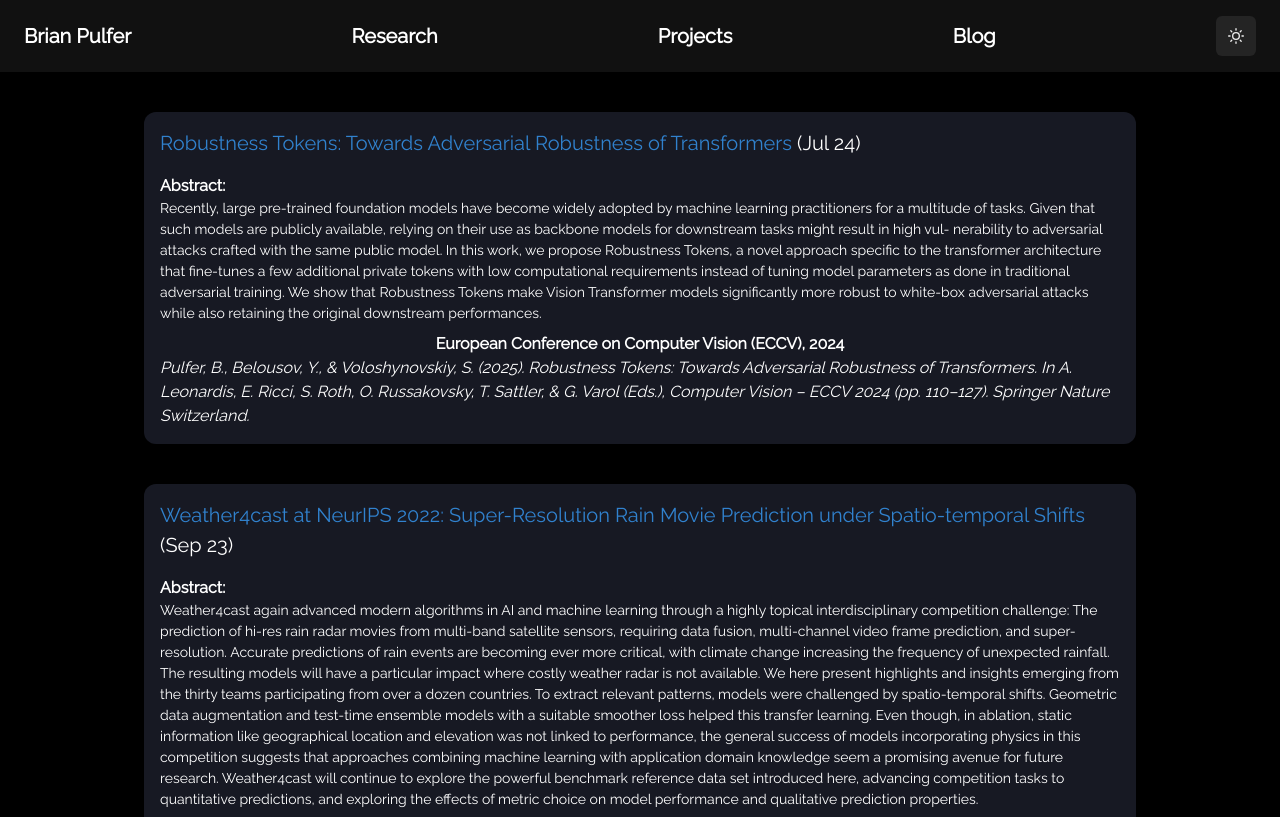
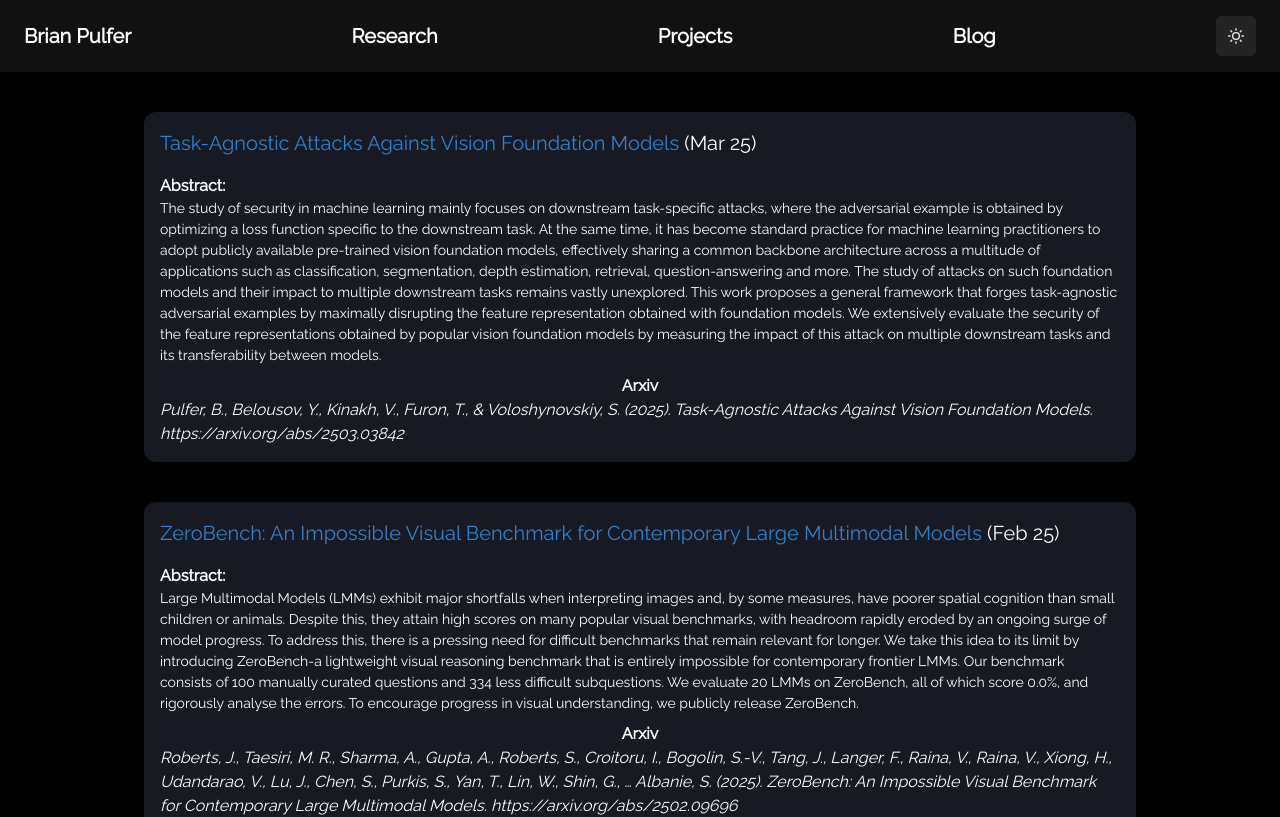
Before and after one commit to BrianPulfer/website, a Next.js app: page /research in a window 1280 px wide. Shown: the top 817 px of the page. Built offline with nearby package versions, Linux system fonts and the light colour scheme.

Commit message:
Added recent publications.

```diff
--- a/src/pages/index.tsx
+++ b/src/pages/index.tsx
@@ -33,8 +33,14 @@ export default function Home (): JSX.Element {
         News 🗞️
       </Text>
       <Box className='flex flex-col space-y-4'>
+        <News title={'March 2025'}>
+          📃 Our paper <Link textColor={'blue.500'} href={'https://arxiv.org/abs/2503.03842'}>Task-Agnostic Attacks Against Vision Foundation Models</Link> is now available on ArXiv.
+        </News>
+        <News title={'February 2025'}>
+          📃 I contributed as part of the red team for <Link textColor={'blue.500'} href={'https://arxiv.org/abs/2502.09696'}>ZeroBench: An Impossible Visual Benchmark for Contemporary Large Multimodal Models</Link>.
+        </News>
         <News title={'July 2024'}>
-          📃 Our paper <i>Robustness Tokens: Towards Adversarial Robustness for Transformers</i> (deep double blind) has been accepted for publication at the <Link textColor={'blue.500'} href={'https://eccv2024.ecva.net/'}>European Conference on Computer Vision (ECCV) 2024.</Link>.
+          📃 Our paper <Link textColor={'blue.500'} href={'https://link.springer.com/chapter/10.1007/978-3-031-73202-7_7'}>Robustness Tokens: Towards Adversarial Robustness for Transformers</Link> (deep double blind) has been accepted for publication at the <Link textColor={'blue.500'} href={'https://eccv2024.ecva.net/'}>European Conference on Computer Vision (ECCV) 2024.</Link>.
         </News>
         <News title={'September 2023'}>
           🥇 My team and I won the Migros workshop at the <Link textColor={'blue.500'} href={'https://hackzurich.com/'}>HackZurich 2023</Link> hackathon. <Link textColor={'blue.500'} href={'/blog/hackzurich23'}>Read the blog post</Link>.
--- a/src/pages/research/index.tsx
+++ b/src/pages/research/index.tsx
@@ -9,6 +9,37 @@ export default function Publications (): JSX.Element {
   return (
       <>
           <Head><title>Research</title></Head>
+
+          <Publication>
+              <PublicationTitle className={'mb-4'}>
+                <Link textColor={'blue.500'} href='https://arxiv.org/abs/2503.03842'>Task-Agnostic Attacks Against Vision Foundation Models</Link> (Mar 25)
+              </PublicationTitle>
+              <PublicationAbstract>
+                The study of security in machine learning mainly focuses on downstream task-specific attacks, where the adversarial example is obtained by optimizing a loss function specific to the downstream task. At the same time, it has become standard practice for machine learning practitioners to adopt publicly available pre-trained vision foundation models, effectively sharing a common backbone architecture across a multitude of applications such as classification, segmentation, depth estimation, retrieval, question-answering and more. The study of attacks on such foundation models and their impact to multiple downstream tasks remains vastly unexplored. This work proposes a general framework that forges task-agnostic adversarial examples by maximally disrupting the feature representation obtained with foundation models. We extensively evaluate the security of the feature representations obtained by popular vision foundation models by measuring the impact of this attack on multiple downstream tasks and its transferability between models.
+              </PublicationAbstract>
+              <PublicationVenue className={'mt-2'}>
+                Arxiv
+              </PublicationVenue>
+              <PublicationCitation>
+                Pulfer, B., Belousov, Y., Kinakh, V., Furon, T., & Voloshynovskiy, S. (2025). Task-Agnostic Attacks Against Vision Foundation Models. https://arxiv.org/abs/2503.03842
+              </PublicationCitation>
+          </Publication>
+
+          <Publication>
+              <PublicationTitle className={'mb-4'}>
+                <Link textColor={'blue.500'} href='https://arxiv.org/abs/2502.09696'>ZeroBench: An Impossible Visual Benchmark for Contemporary Large Multimodal Models</Link> (Feb 25)
+              </PublicationTitle>
+              <PublicationAbstract>
+              Large Multimodal Models (LMMs) exhibit major shortfalls when interpreting images and, by some measures, have poorer spatial cognition than small children or animals. Despite this, they attain high scores on many popular visual benchmarks, with headroom rapidly eroded by an ongoing surge of model progress. To address this, there is a pressing need for difficult benchmarks that remain relevant for longer. We take this idea to its limit by introducing ZeroBench-a lightweight visual reasoning benchmark that is entirely impossible for contemporary frontier LMMs. Our benchmark consists of 100 manually curated questions and 334 less difficult subquestions. We evaluate 20 LMMs on ZeroBench, all of which score 0.0%, and rigorously analyse the errors. To encourage progress in visual understanding, we publicly release ZeroBench.
+             </PublicationAbstract>
+              <PublicationVenue className={'mt-2'}>
+                Arxiv
+              </PublicationVenue>
+              <PublicationCitation>
+                Roberts, J., Taesiri, M. R., Sharma, A., Gupta, A., Roberts, S., Croitoru, I., Bogolin, S.-V., Tang, J., Langer, F., Raina, V., Raina, V., Xiong, H., Udandarao, V., Lu, J., Chen, S., Purkis, S., Yan, T., Lin, W., Shin, G., … Albanie, S. (2025). ZeroBench: An Impossible Visual Benchmark for Contemporary Large Multimodal Models. https://arxiv.org/abs/2502.09696
+              </PublicationCitation>
+          </Publication>
+
           <Publication>
               <PublicationTitle className={'mb-4'}>
                 <Link textColor={'blue.500'} href='https://link.springer.com/chapter/10.1007/978-3-031-73202-7_7'>Robustness Tokens: Towards Adversarial Robustness of Transformers</Link> (Jul 24)
```
